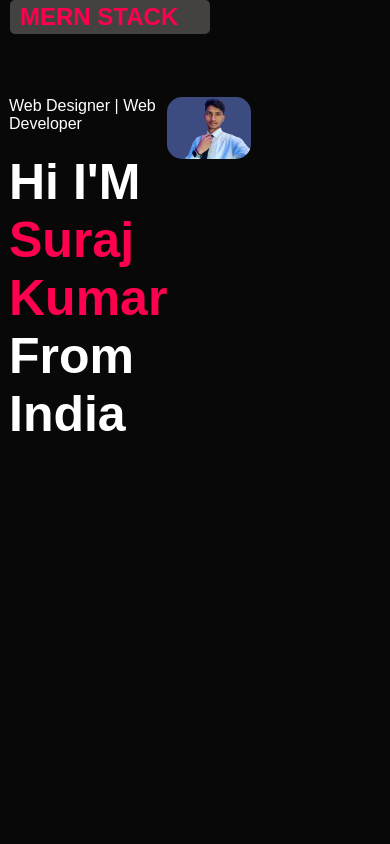
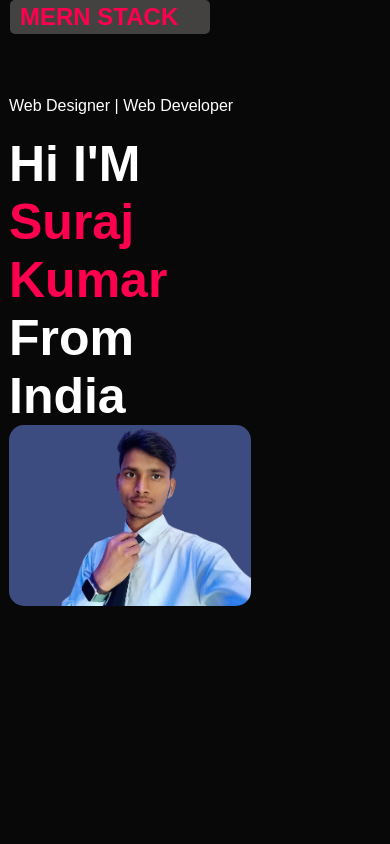
Before and after one commit to Surajkumar01273/Persional-Portfolio-Website, a plain HTML site: page index.html in a window 390 px wide. Shown: the top 844 px of the page. Drawn offline with Linux system fonts and the light colour scheme.

Commit message:
add css features

```diff
--- a/style.css
+++ b/style.css
@@ -276,8 +276,7 @@ nav .fa-solid{
 @media only screen and (max-width: 600px){
 
     .heder-text{
-        /* display: flex;
-        flex-direction: column; */
+        display: inline-block;
         width: 250px;
         height: 300px;
         margin-left: 5px;
```
